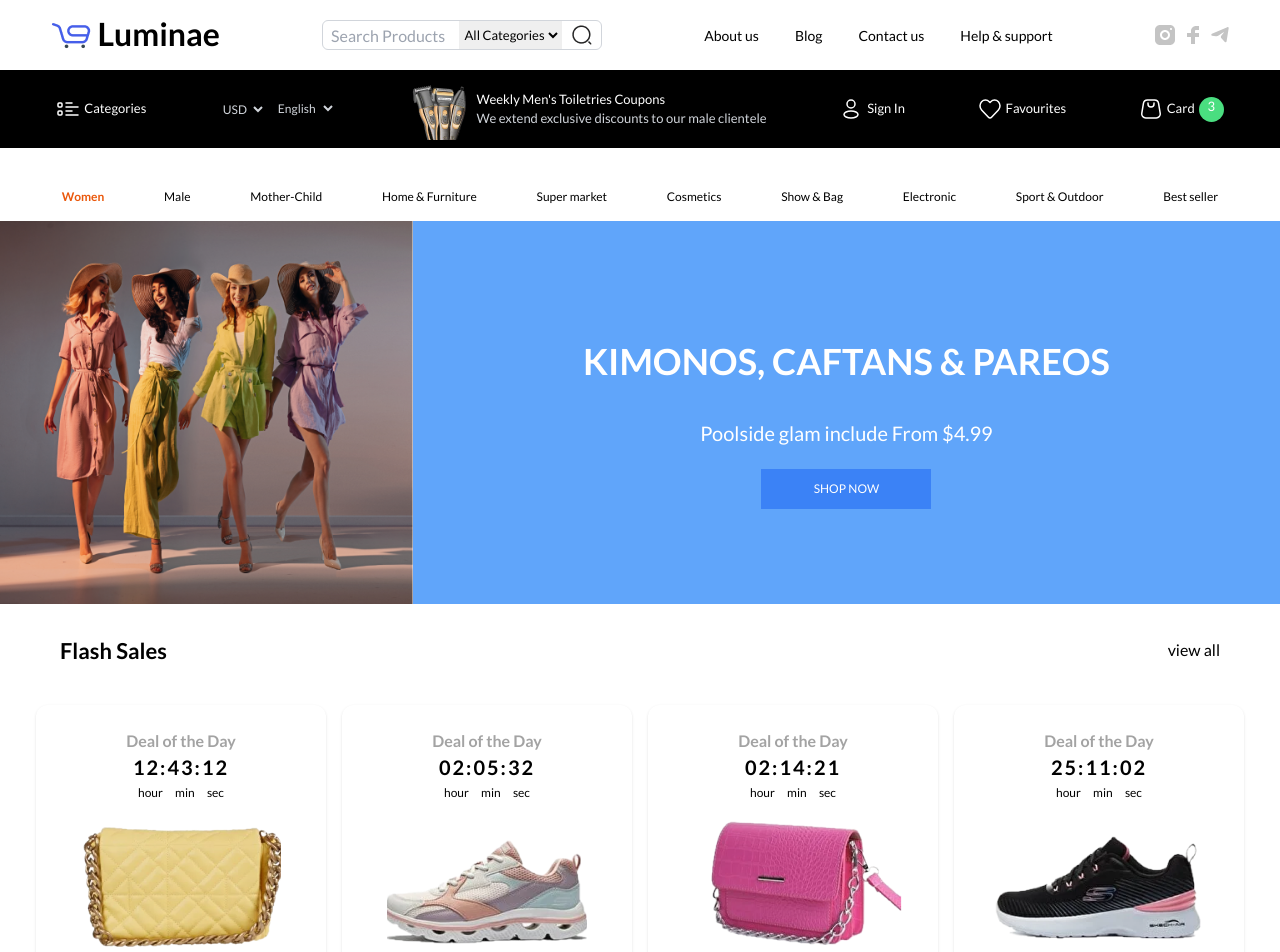
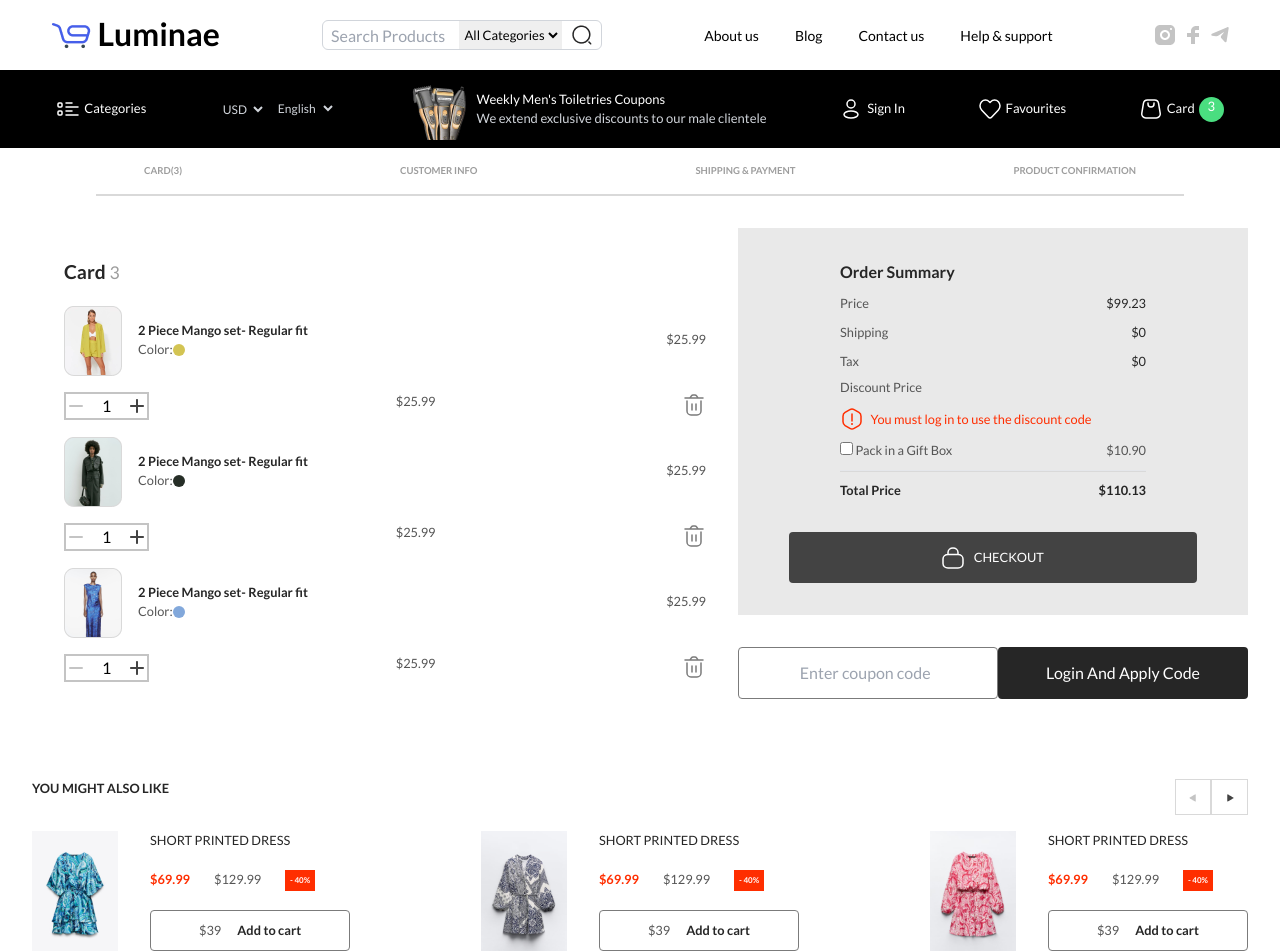
Before and after one commit to 9ightshade/Luminae-ecommerce-netisens, a React (Vite) app: page / in a window 1280 px wide. Shown: the top 952 px of the page. Built offline with nearby package versions, Linux system fonts and the light colour scheme.

Commit message:
checkout navigation

```diff
--- a/src/App.jsx
+++ b/src/App.jsx
@@ -1,12 +1,13 @@
-// import { Search } from "./components/shared/search";
-import { Topnav } from "./components/shared/topnavbar";
-import { Home } from "./pages/Home";
-// import { Checkout } from "./pages/Checkout";
+// import { Recommendations } from "./components/cardCheckout/Recommendations";
+import { Checkout } from "./pages/Checkout";
+// import { Home } from "./pages/Home";
+
 
 function App() {
   return (
     <div className="" >
-      <Home/>
+      {/* <Home/> */}
+      <Checkout/>
     </div>
   );
 }
--- /dev/null
+++ b/src/components/cardCheckout/Navcheckout.jsx
@@ -0,0 +1,21 @@
+export const NavCheckout = () => {
+  return (
+    <div>
+      <div className="flex justify-between mx-[auto] p-[1em] md:w-[80%] lg-[50%]">
+        <p className="hover:text-[#262626] hover:text-[.8rem] transition-all font-[700] uppercase text-[#9D9D9D] text-[.6rem]">
+          Card(3)
+        </p>
+        <p className="hover:text-[#262626] hover:text-[.8rem] transition-all  font-[700] uppercase text-[#9D9D9D] text-[.6rem]">
+          Customer info
+        </p>
+        <p className="hover:text-[#262626] hover:text-[.8rem] transition-all  font-[700] uppercase text-[#9D9D9D] text-[.6rem]">
+          Shipping & Payment
+        </p>
+        <p className="hover:text-[#262626] hover:text-[.8rem] transition-all  font-[700] uppercase text-[#9D9D9D] text-[.6rem]">
+          Product confirmation
+        </p>
+      </div>
+      <hr className="border-[#D9D9D9] border-[1px] w-[100%] lg:w-[85%] mx-[auto] " />
+    </div>
+  );
+};
--- a/src/components/cardCheckout/Recommendations.jsx
+++ b/src/components/cardCheckout/Recommendations.jsx
@@ -23,7 +23,9 @@ export const Recommendations = () => {
       </div>
 
       {/*recommendations section below */}
-      <section className="mt-[1em]">
+
+      <div className="flex justify-between flex-wrap gap-[2em]">
+        <section className="mt-[1em] md:basis-[50%],grow ">
           <div className="flex gap-[2em]">
             <div>
               <img src={shortdress1} alt="" />
@@ -51,7 +53,7 @@ export const Recommendations = () => {
         </section>
 
         {/*second dress*/}
-      <section className="mt-[1em]">
+        <section className="mt-[1em] md:basis-[50%],grow ">
           <div className="flex gap-[2em]">
             <div>
               <img src={shortdress2} alt="" />
@@ -79,7 +81,7 @@ export const Recommendations = () => {
         </section>
 
         {/*third dress*/}
-      <section className="mt-[1em]">
+        <section className="mt-[1em] md:basis-[50%],grow ">
           <div className="flex gap-[2em]">
             <div>
               <img src={shortdress3} alt="" />
@@ -107,7 +109,7 @@ export const Recommendations = () => {
         </section>
 
         {/*fourth dress*/}
-      <section className="mt-[1em]">
+        <section className="mt-[1em] md:basis-[50%],grow ">
           <div className="flex gap-[2em]">
             <div>
               <img src={shortdress4} alt="" />
@@ -133,6 +135,7 @@ export const Recommendations = () => {
             </div>
           </div>
         </section>
+      </div>
     </section>
   );
 };
--- a/src/components/shared/topnavbar.jsx
+++ b/src/components/shared/topnavbar.jsx
@@ -42,7 +42,7 @@ export const Topnav = () => {
         <NavCategory />
       </div>
 
-      <div className="hidden md:block">
+      <div className="hidden">
         <Productcategory />
       </div>
     </div>
--- a/src/pages/Checkout.jsx
+++ b/src/pages/Checkout.jsx
@@ -1,10 +1,15 @@
 import { CartContent } from "../components/cardCheckout/CartContent";
+import { NavCheckout } from "../components/cardCheckout/Navcheckout";
 import { OrderSummary } from "../components/cardCheckout/OrderSummary";
 import { Recommendations } from "../components/cardCheckout/Recommendations";
+import { Topnav } from "../components/shared/topnavbar";
+
 
 export const Checkout = () => {
   return (
     <div>
+      <Topnav/>
+  <NavCheckout/>
       <div className="md:flex md:px-[2em] py-[2em] " >
         <CartContent /> <OrderSummary />
       </div>
```
Lines whose indentation alone changed are shown as unchanged.
